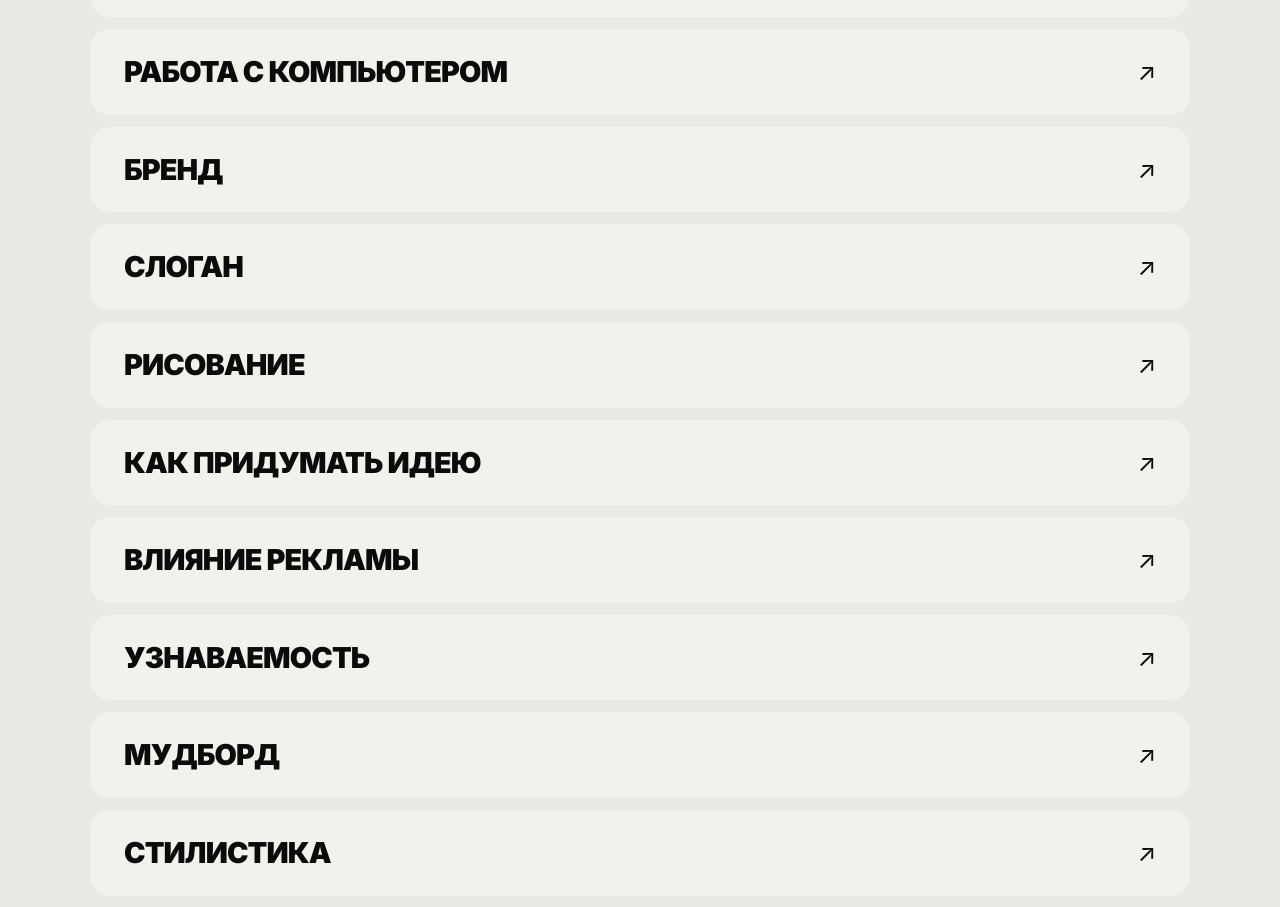
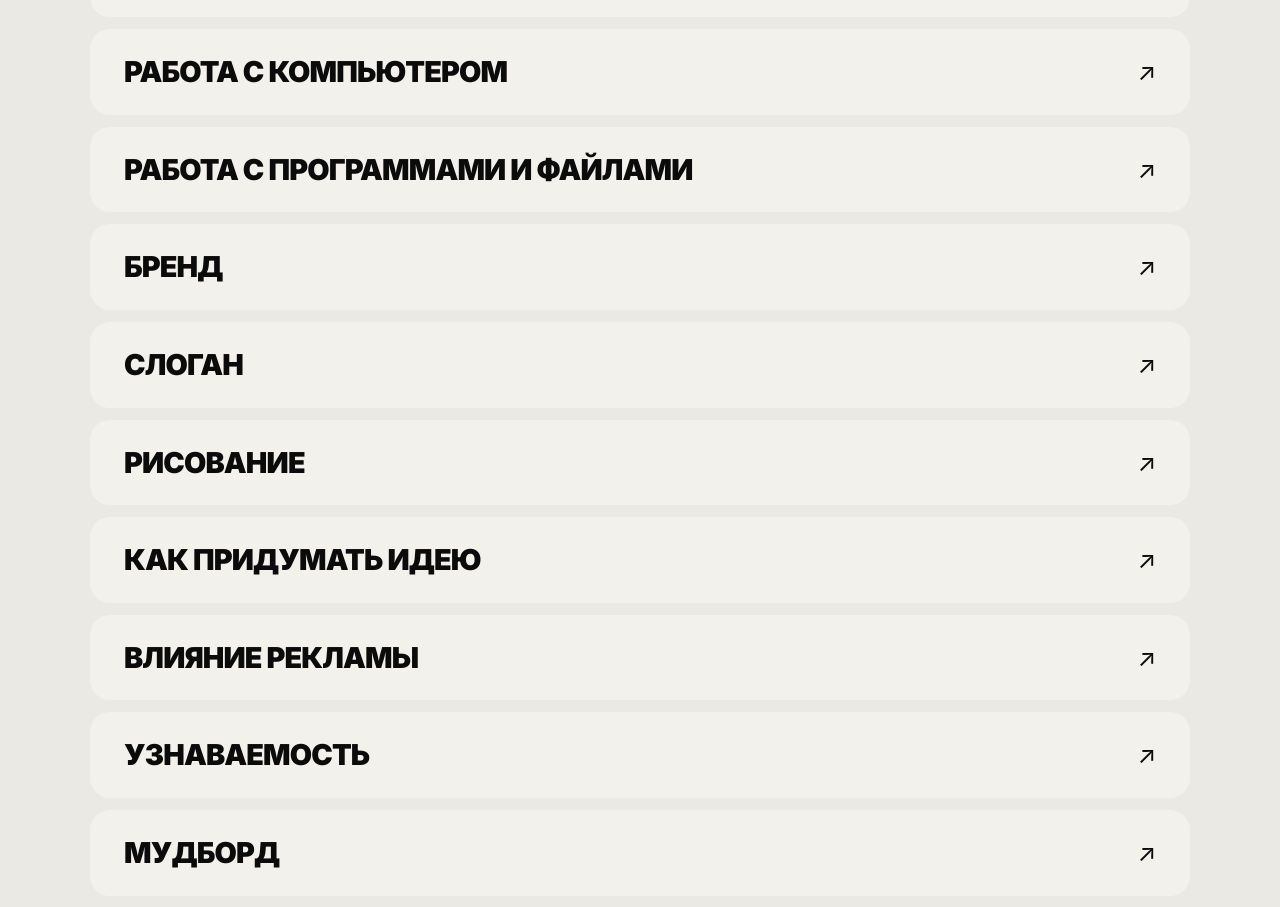
Before and after one commit to helgalost/study, a plain HTML site: page index.html in a window 1280 px wide. Shown: the part 1140-2047 px from the top of the page. Drawn offline with Linux system fonts and the light colour scheme.

Commit message:
Поставить урок программ и файлов сразу после работы с компьютером

```diff
--- a/index.html
+++ b/index.html
@@ -338,6 +338,10 @@
         <span class="title">Работа с компьютером</span>
         <span class="arrow">↗</span>
       </a>
+      <a href="programs-files.html" class="module-card">
+        <span class="title">Работа с программами и файлами</span>
+        <span class="arrow">↗</span>
+      </a>
       <a href="brand.html" class="module-card">
         <span class="title">Бренд</span>
         <span class="arrow">↗</span>
```
